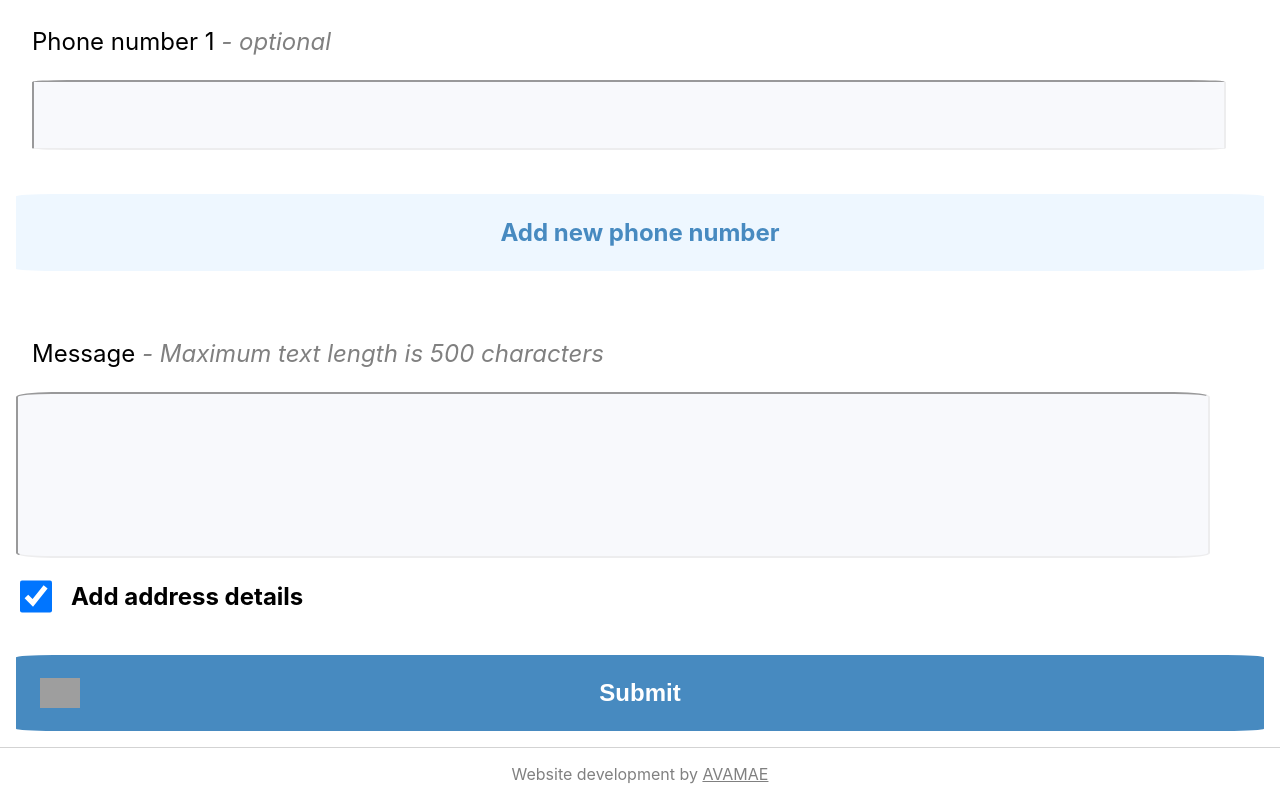
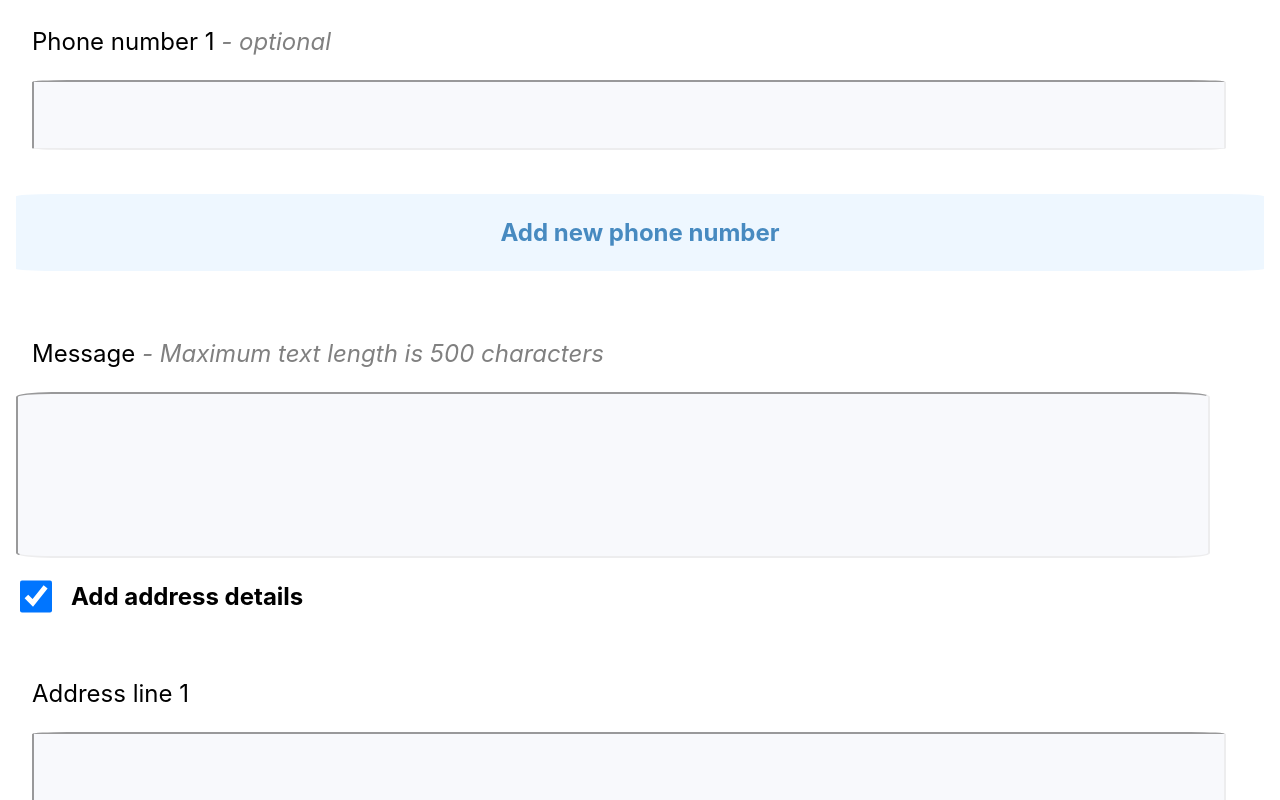
Before and after one commit to totem37/sample-react-app, a React (Create React App) app: page /contact-us in a window 1280 px wide. Both pictures are taken after a click on the checkbox 36 px from the left and 1235 px from the top of the page. Shown: the part 639-1439 px from the top of the page. Built offline with nearby package versions, Linux system fonts and the light colour scheme; grey boxes are pictures that could not be loaded.

Commit message:
Add Address Details to Contact form

```diff
--- a/src/components/ContactForm.js
+++ b/src/components/ContactForm.js
@@ -14,7 +14,13 @@ function ContactForm() {
     const mobile = ScreenSize() === 's';
 
     const [numPhoneNumbers, setNumPhoneNumbers] = useState(1);
+    const [includeAddress, setIncludeAddress] = useState(false);
     const [success, setSuccess] = useState(false);
+    const [errorMessage, setErrorMessage] = useState("");
+
+    function changeAddress() {
+        setIncludeAddress(!includeAddress);
+    }
 
     return(
         <div>
@@ -27,9 +33,27 @@ function ContactForm() {
                     <h2 className={mobile?"Pagesmobile-h4":"Pages-h2"}>Your message has been sent</h2>
                     <p className={mobile?"Pagesmobile-centertext":"Pages-text"}>We will be in contact with you within 24 hours.</p>
                 </div>
+            ) : errorMessage !== "" ? (
+                <div className={mobile?"Pagesmobile-contactfailurediv":"Pages-contactfailurediv"}>
+                    <h2 className={mobile?"Pagesmobile-h4":"Pages-h2"}>Error</h2>
+                    <p className={mobile?"Pagesmobile-centertext":"Pages-text"}>{errorMessage}</p>
+                </div>
             ) : (
                 <Formik
-                initialValues={{"FullName": "", "EmailAddress": "", "Message": "", "PhoneNumbers": [""]}}
+                initialValues={{
+                    "FullName": "",
+                    "EmailAddress": "",
+                    "Message": "",
+                    "PhoneNumbers": [""],
+                    "bIncludeAddressDetails": false,
+                    "addressDetails": {
+                        "AddressLine1": "",
+                        "AddressLine2": "",
+                        "CityTown": "",
+                        "StateCounty": "",
+                        "Postcode": "",
+                        "Country": ""
+                    }}}
                 validate={(values) => {
                     const errors = {};
                     if (!values.EmailAddress) {
@@ -42,6 +66,18 @@ function ContactForm() {
                         errors.EmailAddress = 'Invalid email address';
                     } else if (values.Message.length > 500) {
                         errors.Message = 'Maximum text length is 500 characters';
+                    } else if (values.bIncludeAddressDetails) {
+                        if (!values.AddressLine1) {
+                            errors.AddressLine1 = 'Required if including address details';
+                        } else if (!values.CityTown) {
+                            errors.CityTown = 'Required if including address details';
+                        } else if (!values.StateCounty) {
+                            errors.StateCounty = 'Required if including address details';
+                        } else if (!values.Postcode) {
+                            errors.Postcode = 'Required if including address details';
+                        } else if (!values.Country) {
+                            errors.Country = 'Required if including address details';
+                        }
                     }
                     return errors;
                 }}
@@ -53,10 +89,17 @@ function ContactForm() {
                         Object.keys(values).filter(function(i) {return i.includes("phone")}).forEach(k => {
                             values.PhoneNumbers.push(values[k]);
                         });
+                        const addressFields = ["AddressLine1", "AddressLine2", "CityTown", "StateCounty", "Postcode", "Country"];
+                        addressFields.forEach(function(item) {values.addressDetails[item] = values[item]});
+                        console.log(values);
                         axios.post(BASE_URL + '/api/v1/contact-us/submit', values).then((response) => {
                             if (response.status === 200) {
                                 setSuccess(true);
+                            } else {
+                                setErrorMessage(response.data.Errors[0].MessageCode);
                             }
+                        }).catch((error) => {
+                            setErrorMessage(error.response.data.Errors[0].MessageCode);
                         });
                     }, 400);
                 }}>
@@ -99,10 +142,72 @@ function ContactForm() {
                             <br/>
 
                             <div className="Pages-contactdiv">
-                                <Field name="addresscheckbox" type="checkbox" className={mobile?"Pagesmobile-checkbox":""}/>
+                                <Field name="bIncludeAddressDetails" type="checkbox" className={mobile?"Pagesmobile-checkbox":""} onClick={changeAddress}/>
                                 <p className={mobile?"Pagesmobile-text":""}><b>Add address details</b></p>
                             </div>
                             <br/>
+
+                            {includeAddress && (
+                                <>
+                                {mobile ? (
+                                    <>
+                                        <FormField fieldName="AddressLine1" fieldType="text" fieldDisplayName="Address line 1" required={includeAddress} small={false}/>
+                                        <br/>
+                                        <FormField fieldName="AddressLine2" fieldType="text" fieldDisplayName="Address line 2" required={false} small={false}/>
+                                    </>
+                                ) : (
+                                    <div className="Pages-contactforminputdiv">
+                                        <FormField fieldName="AddressLine1" fieldType="text" fieldDisplayName="Address line 1" required={includeAddress} small={true}/>
+                                        <br/>
+                                        <FormField fieldName="AddressLine2" fieldType="text" fieldDisplayName="Address line 2" required={false} small={true}/>
+                                    </div>
+                                )}
+                                <br/>
+
+                                {mobile ? (
+                                    <>
+                                        <div className="Pagesmobile-contactformsmallinputdiv">
+                                            <FormField fieldName="CityTown" fieldType="text" fieldDisplayName="City/Town" required={includeAddress} small={true}/>
+                                            <br/>
+                                            <FormField fieldName="StateCounty" fieldType="text" fieldDisplayName="State/County" required={includeAddress} small={true}/>
+                                        </div>
+                                        <br/>
+                                        <div className="Pagesmobile-contactformsmallinputdiv">
+                                            <FormField fieldName="Postcode" fieldType="text" fieldDisplayName="Postcode" required={includeAddress} small={true}/>
+                                            <br/>
+                                            <FormField fieldName="Country" fieldType="text" fieldDisplayName="Country" required={includeAddress} small={true}/>
+                                        </div>
+                                    </>
+                                ) : (
+                                    <div className="Pages-contactforminputdiv">
+                                        <div>
+                                            <p>City/Town</p>
+                                            <Field type="text" name="CityTown" className="Pages-forminputquarter"/>
+                                            <ErrorMessage name="CityTown" component="div" />
+                                        </div>
+
+                                        <div>
+                                            <p>State/County</p>
+                                            <Field type="text" name="StateCounty" className="Pages-forminputquarter"/>
+                                            <ErrorMessage name="StateCounty" component="div" />
+                                        </div>
+
+                                        <div>
+                                            <p>Postcode</p>
+                                            <Field type="text" name="Postcode" className="Pages-forminputquarter"/>
+                                            <ErrorMessage name="Postcode" component="div" />
+                                        </div>
+
+                                        <div>
+                                            <p>Country</p>
+                                            <Field type="text" name="Country" className="Pages-forminputquarter"/>
+                                            <ErrorMessage name="Country" component="div" />
+                                        </div>
+                                    </div>
+                                )}
+                                <br/>
+                                </>
+                            )}
 
                             <div className="Pages-contactsubmitdiv" disabled={isSubmitting}>
                                 <img src="Icon_Submit.svg" alt="Submit" className={mobile?"Pagesmobile-contactsubmitimage":"Pages-contactsubmitimage"}/>
--- a/src/pages/pages-mobile.css
+++ b/src/pages/pages-mobile.css
@@ -145,11 +145,16 @@
     margin: 2vmin;
 }
 
+.Pagesmobile-contactformsmallinputdiv {
+    display: flex;
+    align-items: flex-end;
+}
+
 .Pagesmobile-formsmallinput {
     background-color: rgb(248,249,252);
     border-color: rgb(237,237,238);
     border-radius: 3%;
-    width: 48%;
+    width: 90%;
     height: 8vmin;
     margin-left: 2vmin;
     margin-right: 2vmin;
@@ -220,3 +225,13 @@
     padding-top: 3vmin;
     padding-bottom: 3vmin;
 }
+
+.Pagesmobile-contactfailurediv {
+    width: 90%;
+    margin: auto;
+    text-align: center;
+    background-color: rgb(244, 218, 218);
+    border-radius: 3%;
+    padding-top: 3vmin;
+    padding-bottom: 3vmin;
+}
--- a/src/pages/pages.css
+++ b/src/pages/pages.css
@@ -200,6 +200,14 @@
     height: 5vmin;
 }
 
+.Pages-forminputquarter {
+    background-color: rgb(248,249,252);
+    border-color: rgb(237,237,238);
+    border-radius: 3%;
+    width: 15vmin;
+    height: 5vmin;
+}
+
 .Pages-contactforminputdiv {
     display: flex;
     width: 72vmin;
@@ -255,6 +263,15 @@
     padding-bottom: 3vmin;
 }
 
+.Pages-contactfailurediv {
+    width: 72vmin;
+    text-align: center;
+    background-color: rgb(244, 218, 218);
+    border-radius: 3%;
+    padding-top: 3vmin;
+    padding-bottom: 3vmin;
+}
+
 .Pages-contactsuccessimage {
     width: 4vmin;
     height: 4vmin;
```
Also changed, not shown: 2 other files (tests, documents, lock files or other folders).
